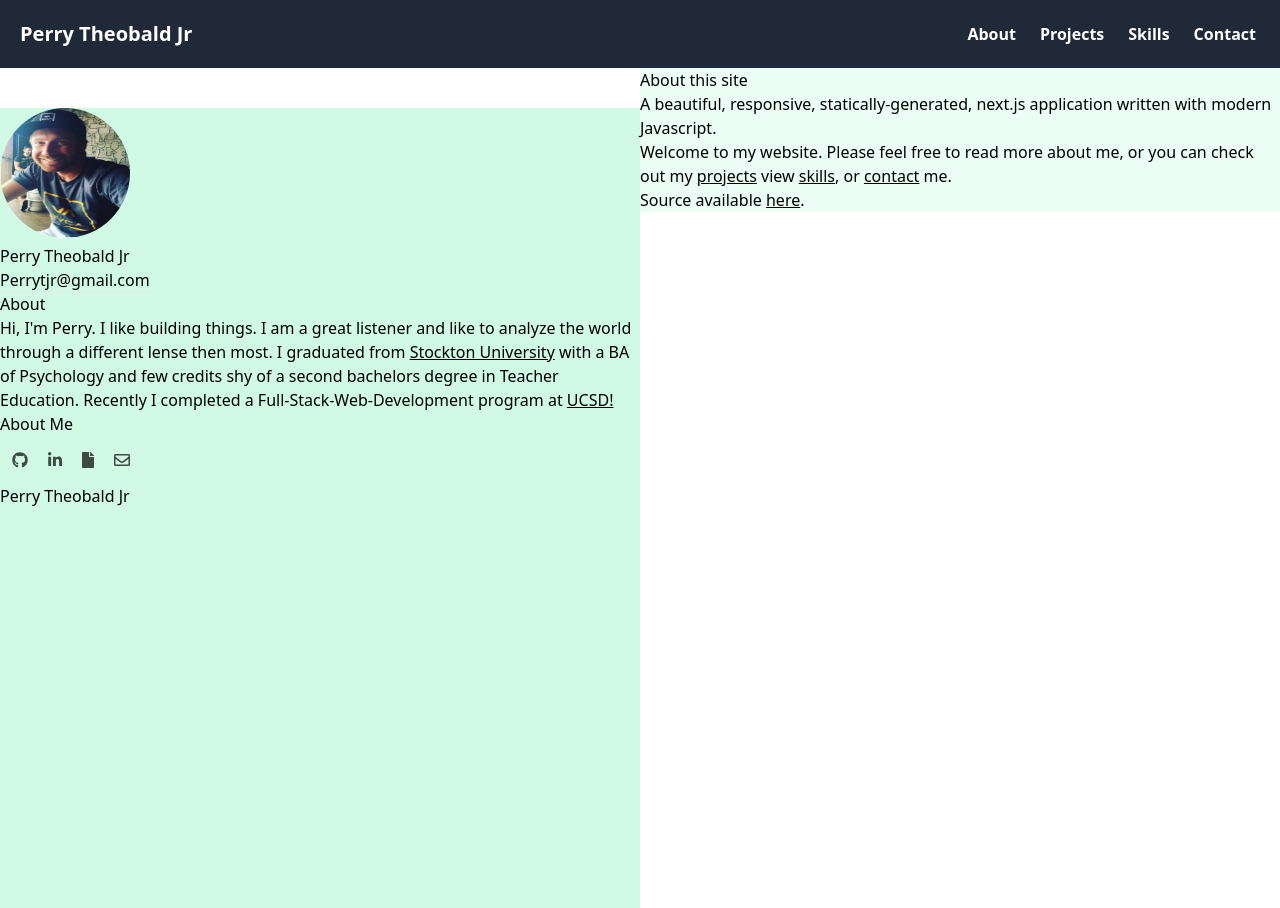
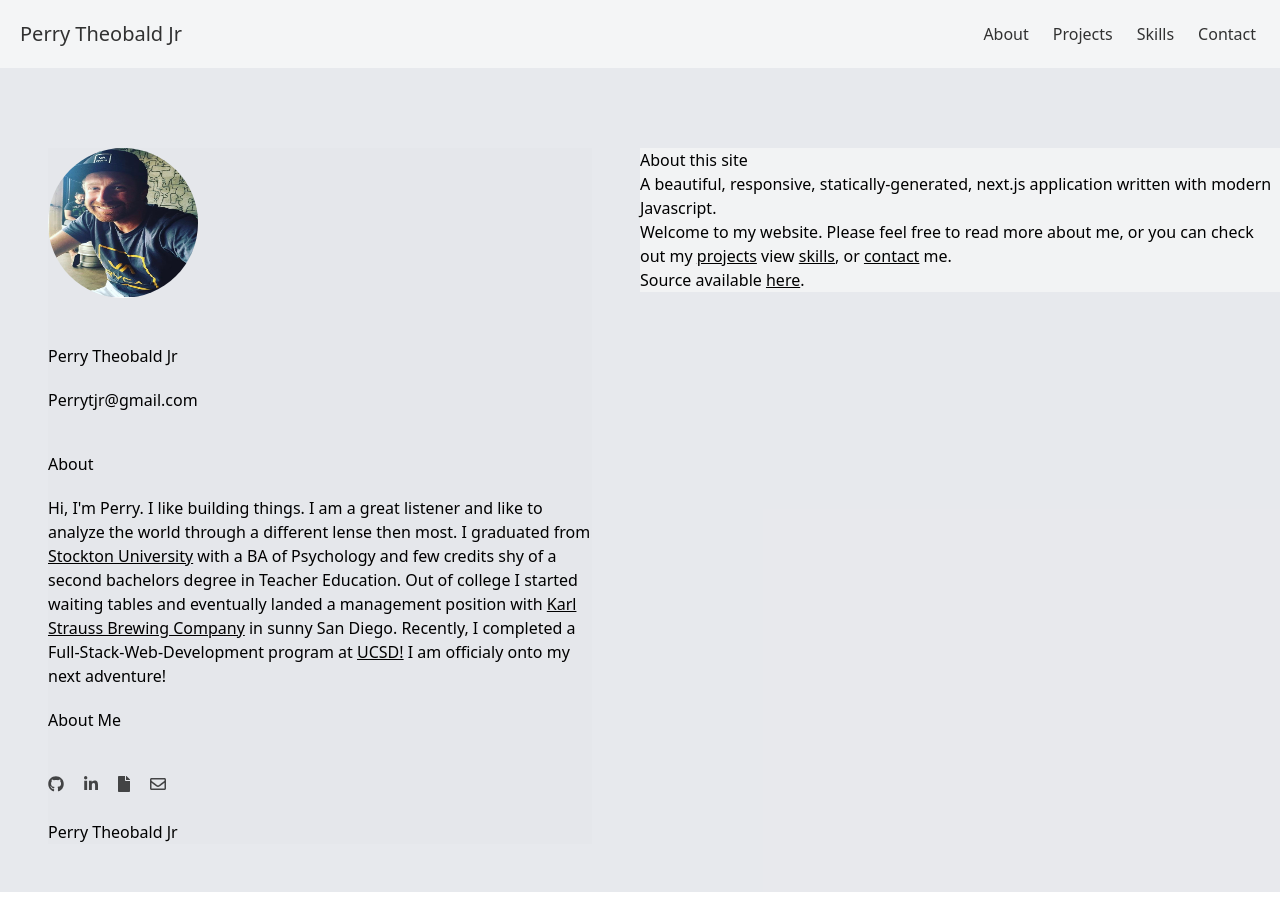
Before and after one commit to perrytjr/ReactPortfolioV.2, a Next.js app: page / in a window 1280 px wide. Built offline with nearby package versions, Linux system fonts and the light colour scheme.

Commit message:
getting somewhere with css and much better visual appeal

```diff
--- a/components/ContactIcons.js
+++ b/components/ContactIcons.js
@@ -7,7 +7,7 @@ const ContactIcons = ({ children }) => {
     return (
         <>
 
-            <ul  className=' flex flex-row mt-3 m-3 w-4 '>
+            <ul  className=' flex flex-row mt-3  w-4 '>
                 {data.map((s) => (
                     <li className='mr-5 opacity-70' key={s.label}>
                         <a  href={s.link}>
--- a/components/Greeting.js
+++ b/components/Greeting.js
@@ -2,7 +2,7 @@ import Link from 'next/link';
 
 const Greeting = () => {
     return (
-        <div className='flex flex-col  bg-green-50'>
+        <div className='flex flex-col mt-20  bg-gray-100 bg-opacity-90'>
                <article>
         <header>
           <div>
--- a/components/Navbar.js
+++ b/components/Navbar.js
@@ -10,14 +10,14 @@ export const Navigation = () => {
 
   return (
     <>
-      <nav className='flex items-center flex-wrap bg-gray-800 p-3 '>
+      <nav className='flex items-center flex-wrap  bg-gray-100 bg-opacity-90 p-3 '>
         <Link href='/'>
-            <a className=' text-xl text-white font-bold no-underline inline-flex items-center p-2 mr-4 text-decoration:none'>
+            <a className=' text-xl text-black text-opacity-80 no-underline inline-flex items-center p-2 mr-4 text-decoration:none'>
               Perry Theobald Jr
             </a>
         </Link>
         <button
-          className=' inline-flex p-3 hover:bg-gray-600 rounded lg:hidden text-white ml-auto hover:text-white outline-none'
+          className=' inline-flex p-3 hover:bg-gray-300 rounded lg:hidden text-black  ml-auto hover:text-black  outline-none'
           onClick={handleClick}
         >
           <svg
@@ -43,22 +43,22 @@ export const Navigation = () => {
         >
           <div className='lg:inline-flex lg:flex-row lg:ml-auto lg:w-auto w-full lg:items-center items-start  flex flex-col lg:h-auto'>
             <Link href='/about'>
-              <a className='lg:inline-flex lg:w-auto w-full px-3 py-2 rounded text-white font-bold items-center justify-center  '>
+              <a className='lg:inline-flex lg:w-auto w-full px-3 py-2 rounded   text-black  text-opacity-80  items-center justify-center  '>
                 About
               </a>
             </Link>
             <Link href='/projects'>
-              <a className='lg:inline-flex lg:w-auto w-full px-3 py-2 rounded text-white font-bold items-center justify-center '>
+              <a className='lg:inline-flex lg:w-auto w-full px-3 py-2 rounded text-black  text-opacity-80 items-center justify-center '>
                 Projects
               </a>
             </Link>
             <Link href='/skills'>
-              <a className='lg:inline-flex lg:w-auto w-full px-3 py-2 rounded text-white font-bold items-center justify-center '>
+              <a className='lg:inline-flex lg:w-auto w-full px-3 py-2 rounded text-black text-opacity-80 items-center justify-center '>
                Skills
               </a>
             </Link>
             <Link href='/contact'>
-              <a className='lg:inline-flex lg:w-auto w-full px-3 py-2 rounded text-white font-bold items-center justify-center '>
+              <a className='lg:inline-flex lg:w-auto w-full px-3 py-2 rounded text-black text-opacity-80  items-center justify-center '>
                 Contact
               </a>
             </Link>
--- a/components/Sidebar.js
+++ b/components/Sidebar.js
@@ -7,38 +7,43 @@ import Image from 'next/image';
 
 const SideBar = () => (
 
-  <section className=' Flex flex-col mt-10 h-screen bg-green-100 '>
+  <section className=' Flex flex-col mt-20 bg-gray-200 bg-opacity-90 m-12'>
     <section className=' '>
       <Link href="/" >
         <Image src="/images/profile.jpg" alt="" className='rounded-full  items-center '
-          width={130}
-          height={130}
+          width={150}
+          height={150}
           layout="intrinsic"
         />
       </Link>
-      <header>
+      <header className='mt-10 mb-10'>
         <h2>Perry Theobald Jr</h2>
-        <p><a className='border-dotted border-b-2' href='mailto:perrytjr@gmail.com'>Perrytjr@gmail.com</a> </p>
+        <div className='mt-5'>
+        <p><a className='border-dotted border-b-2 ' href='mailto:perrytjr@gmail.com'>Perrytjr@gmail.com</a> </p>
+        </div>
       </header>
     </section>
 
     <section className=''>
       <h2>About</h2>
-      <p>Hi, I&apos;m Perry. I like building things.
+      <p className='mt-5'> Hi, I&apos;m Perry. I like building things.
       I am a great listener and like to analyze the world through a different
         lense then most. I graduated from <a className='underline' href="https://stockton.edu">Stockton University</a> with
-        a BA of Psychology and few credits shy of a second bachelors degree in Teacher Education.
-        Recently I completed a Full-Stack-Web-Development program at <a className='underline' href='https://ucsd.edu/'>UCSD!</a>
+        a BA of Psychology and few credits shy of a second bachelors degree in Teacher Education. Out of college I started waiting tables and eventually landed a management position with {''}
+        <a className='underline' href="https://www.karlstrauss.com/">Karl Strauss Brewing Company</a> {" "}in sunny San Diego.
+        Recently, I completed a Full-Stack-Web-Development program at <a className='underline' href='https://ucsd.edu/'>UCSD!</a> {''}
+        I am officialy onto my next adventure!
       </p>
-      <div>
+      <div className='mt-5'>
           <Link href='/about' className='button'>About Me</Link>
           </div>
 
     </section>
 
-    <footer>
+    <footer className='mt-10'>
       <ContactIcons />
     </footer>
+    <br></br>
      <Link href='/'><a>Perry Theobald Jr</a></Link>
   </section>
 );
--- a/pages/index.js
+++ b/pages/index.js
@@ -10,7 +10,7 @@ export default function Home() {
       <Head>
         <title>My Portfolio</title>
       </Head>
-<div className='grid grid-cols-2'>
+<div className='grid grid-cols-2 bg-gray-200 bg-opacity-90'>
 
 <div>
   <SideBar/>
```
